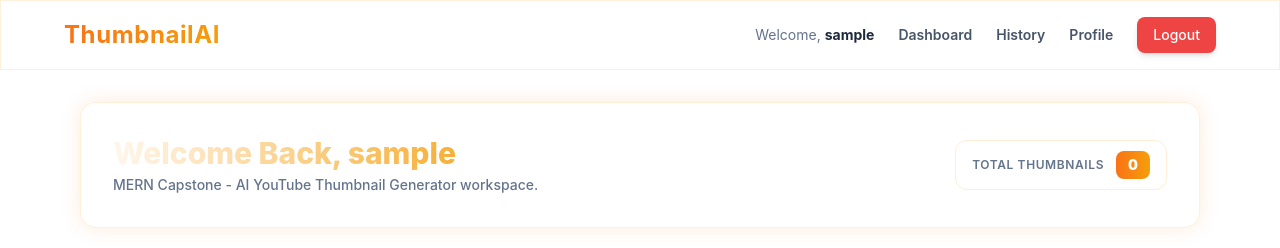
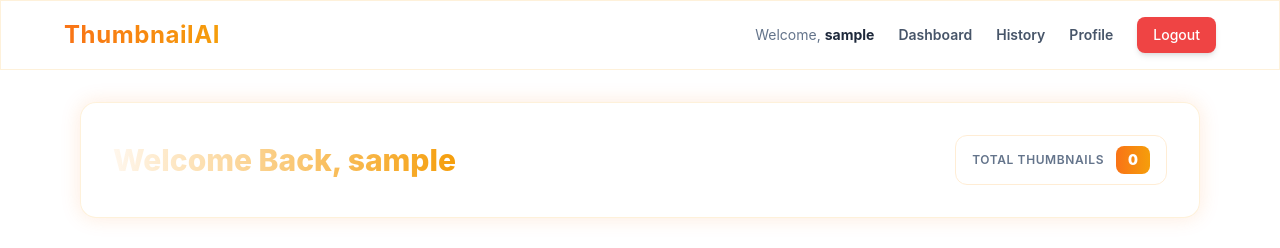
Before and after one commit to kamakshi-mehta/ThumbnailAI, a React (Vite) app in the folder frontend/: page /dashboard in a window 1280 px wide. Shown: the top 248 px of the page. Built offline with nearby package versions, Linux system fonts and the light colour scheme; no server answers; sample sign-in values are in the browser's storage.

Commit message:
style: remove MERN Capstone banner subtitle on Dashboard

```diff
--- a/frontend/src/pages/Dashboard.jsx
+++ b/frontend/src/pages/Dashboard.jsx
@@ -209,9 +209,6 @@ const Dashboard = () => {
           <h1 className="text-2xl md:text-3xl font-extrabold bg-gradient-to-r from-orange-50 to-amber-500 bg-clip-text text-transparent">
             Welcome Back, {user?.username || 'Creator'}
           </h1>
-          <p className="text-slate-500 text-xs md:text-sm mt-1 font-medium">
-            MERN Capstone - AI YouTube Thumbnail Generator workspace.
-          </p>
         </div>
         <div className="flex items-center gap-3 bg-white border border-orange-100 px-4 py-2.5 rounded-xl">
           <span className="text-xs text-slate-500 font-semibold uppercase tracking-wider">Total Thumbnails</span>
```
